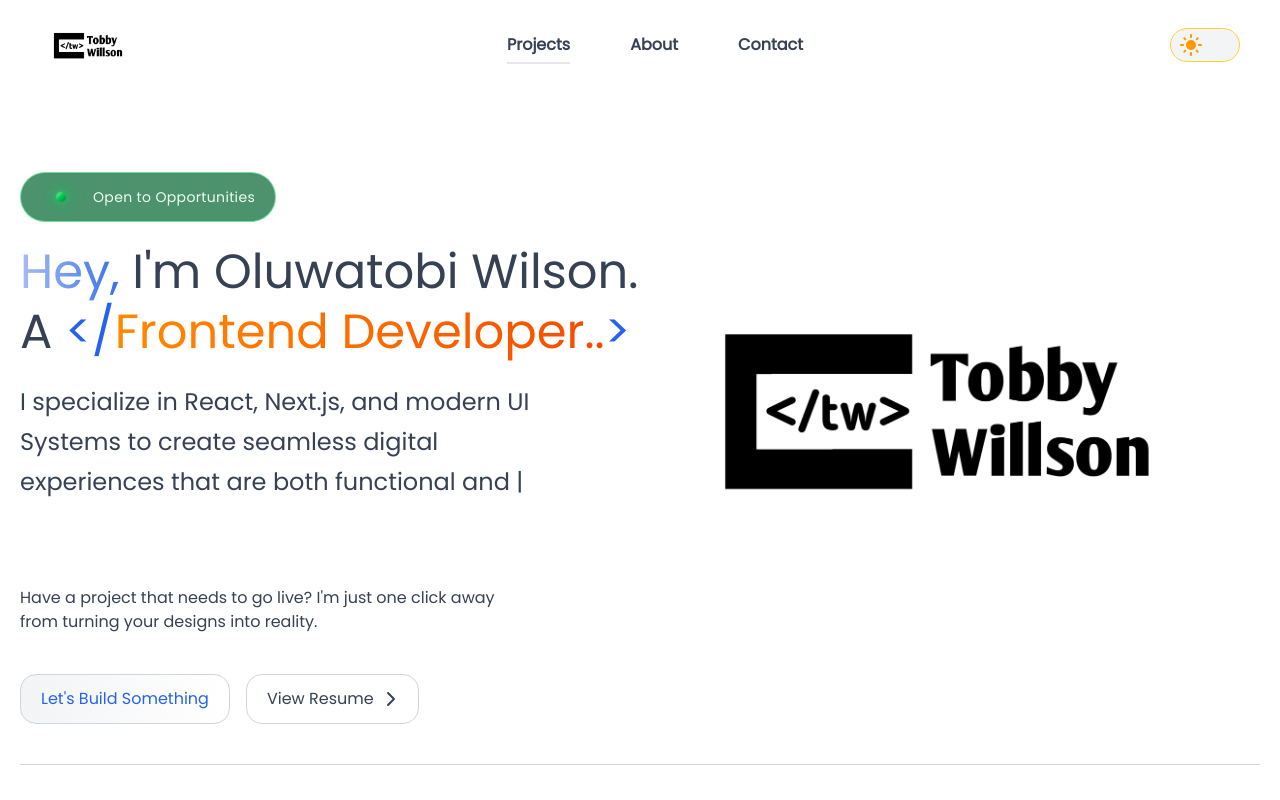
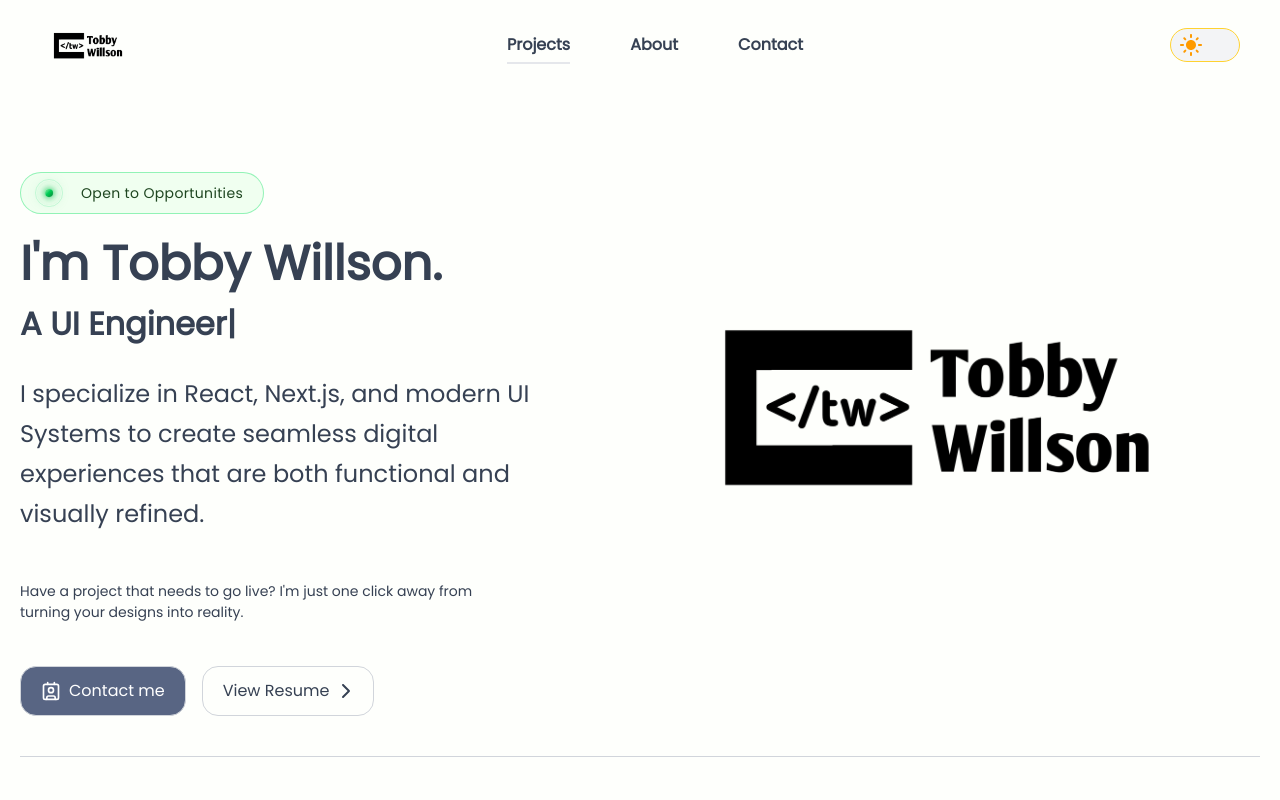
Before and after one commit to TobbyWillson/my-portfolio, a React (Vite) app: page / in a window 1280 px wide. Shown: the top 800 px of the page. Built offline with nearby package versions, Linux system fonts and the light colour scheme.

Commit message:
Changes to back to top, and hero section

```diff
--- a/src/Components/HeroSection.jsx
+++ b/src/Components/HeroSection.jsx
@@ -12,6 +12,7 @@ import TelegramVanish from "./Thanos";
 
 import { useNavigate } from "react-router-dom";
 import OpenTo from "./openTo";
+import { Contact } from "lucide-react";
 
 const HeroSection = () => {
   const [isDownloading, setIsDownloading] = useState(false);
@@ -85,34 +86,23 @@ const HeroSection = () => {
   }, [isHired]);
 
   return (
-    <div className=''>
+    <div className='max-[420px]:px-3'>
       <div className='mt-17  sm:mt-33 '>
         <div className='flex flex-wrap items-center '>
-          <div className='w-full lg:w-1/2 flex flex-col gap-5 max-[362px]:gap-5'>
+          <div className='w-full lg:w-1/2 flex flex-col gap-5 '>
             {/* Open to opportunities */}
             <OpenTo />
-            <div className='max-[375px]:text-[23px] max-[424px]:text-[26px] text-[30px]  sm:text-[42px] xl:text-5xl md:leading-15   '>
-              <p>
-                <span className=' bg-linear-to-r from-[#a9bdee] to-[#2563EB] text-transparent bg-clip-text  mb-2'>Hey, </span>
-                I'm Oluwatobi Wilson.
+            <div className='sm:text-[42px] xl:text-5xl md:leading-15   '>
+              <p className='text-[48px] max-[462px]:text-[45px] max-[450px]:text-[42px] max-[420px]:text-[38px] max-[406px]:text-[35px] max-[389px]:text-[33px] font-extrabold '>I'm Tobby Willson.</p>
+              <p className='text-[32px] max-[420px]:text-[30px] max-[408px]:text-[26px] font-bold'>
+                A <ReactTyped strings={["Frontend Developer.", "React Specialist.", "UI Engineer."]} typeSpeed={40} backSpeed={30} loop />
               </p>
-              A <span class='text-[#2563EB]'>&lt;/</span>
-              <span class='bg-linear-to-r from-orange-400 to-orange-600 text-transparent bg-clip-text'>Frontend Developer..</span>
-              <span class='text-[#2563EB]'>&gt;</span>
-              <p className='text-[20px] max-sm:leading-8 sm:text-[24px] md:leading-12 lg:leading-10 mt-5 min-[866px]:pr-10 min-[940px]:pr-20 min-[1024px]:mx-auto dark:text-white/70'>
-                <span className='relative inline-block '>
-                  <span className='invisible' aria-hidden='true'>
-                    I specialize in React, Next.js, and modern UI Systems to create seamless digital experiences that are both functional and visually refined.
-                  </span>
-
-                  <span className='absolute top-0 left-0 w-full'>
-                    <ReactTyped strings={[" I specialize in React, Next.js, and modern UI Systems to create seamless digital experiences that are both functional and visually refined."]} typeSpeed={40} contentType='html' />
-                  </span>
-                </span>
+              <p className='max-sm:leading-8 text-[18px] sm:text-[24px] md:leading-10 mt-5 min-[866px]:pr-10 min-[940px]:pr-20 min-[1024px]:mx-auto dark:text-white/80'>
+                I specialize in React, Next.js, and modern UI Systems to create seamless digital experiences that are both functional and visually refined.
               </p>
             </div>
 
-            <div className='dark:text-white/70'>
+            <div className='dark:text-white/70 text-[14px]'>
               <div className='relative min-h-[80px] flex items-center  overflow-hidden'>
                 {!isHired ? (
                   <div className='relative w-full'>
@@ -163,11 +153,14 @@ const HeroSection = () => {
           </div>
         </div>
 
-        <div className='mt-8 pb-10 border-b border-border-gray flex flex-col  min-[600px]:flex-row gap-4'>
+        <div className='mt-8 pb-10 border-b border-border-gray flex flex-col  min-[430px]:flex-row  min-[430px]:items-center gap-4'>
           <div className='flex ' onClick={handleHireMe}>
             <button to=''>
-              <div className='border border-border-gray dark:border-0 rounded-2xl bg-linear-to-r from-gray-100 to-white dark:from-gray-100 dark:to-gray-200 px-5 py-3 text-[14px] md:text-[16px] text-[#2563EB] hover:scale-107 cursor-pointer transition-all duration-700 hover:text-[#192239]  gap-2'>
-                Let's Build Something
+              <div className='bg-[#586583] dark:bg-[#2763a0] border border-border-gray rounded-2xl  px-5 py-3 text-white text-[14px] md:text-[16px] flex justify-center items-center hover:scale-107 cursor-pointer transition-all duration-700  hover:bg-[#556daf]  gap-2'>
+                <div>
+                  <Contact className='w-5 h-5' />
+                </div>
+                <p>Contact me</p>
               </div>
             </button>
           </div>
--- a/src/Components/OpenTo.jsx
+++ b/src/Components/OpenTo.jsx
@@ -2,7 +2,7 @@ import React from "react";
 
 const OpenTo = () => {
   return (
-    <div className='flex items-center w-fit gap-3 px-5 py-1 rounded-full border border-green-300/80 bg-green-800/70 dark:border-green-400/40 dark:bg-green-900/30'>
+    <div className='flex items-center w-fit gap-3 pl-2 pr-5  rounded-full border border-green-300/80 bg-[#f0fff0] dark:border-green-400/40 dark:bg-green-900/30'>
       {/* Indicator */}
       <div className='relative w-10 h-10 flex items-center justify-center shrink-0'>
         <span className='absolute w-8 h-8 rounded-full border border-green-400/25 animate-pulse-ring' />
@@ -12,8 +12,8 @@ const OpenTo = () => {
 
       {/* Text */}
       <div className=''>
-        <p className='text-[14px] tracking-wide text-green-50 leading-none'>
-          Open to <span className='dark:text-green-400'>Opportunities</span>
+        <p className='text-[14px] tracking-wide text-[#1e4620]  dark:text-green-50 leading-none'>
+          Open to <span className=''>Opportunities</span>
         </p>
       </div>
     </div>
--- a/src/constants/Materials.jsx
+++ b/src/constants/Materials.jsx
@@ -141,9 +141,9 @@ export const aboutConfigs = [
   {
     greeting: "Hi",
     welcomeMsg: "You are welcome to read and understand more about me!",
-    aboutMe: "I am Oluwatobi Wilson, a frontend developer based in Nigeria.",
-    whatIDo: "  I build scalable, high-performance web applications that translate complex product ideas into clean, intuitive user interfaces. My work spans fintech, logistics, commerce, and education platforms—developing systems that balance user experience with real business needs.",
-    expertise: "Beyond writing code, I think in systems. I approach frontend development as part of a larger product ecosystem, ensuring that interfaces are not only visually clear, but structured, maintainable, and scalable.",
+    aboutMe: "I am Tobby Wilson, a frontend developer based in Nigeria.",
+    whatIDo: ["  I build scalable, high performance web applications that translate complex product ideas into clean, intuitive user interfaces. ", "My work spans fintech, logistics, commerce, and education platforms—developing systems that balance user experience with real business needs."],
+    expertise: "Beyond writing code, I think in systems. I don't just build interfaces, I build systems that scale.",
     whatIBuild: " From crypto platforms to logistics dashboards, accounting systems, and digital learning tools, I specialize in simplifying complex workflows into seamless user experiences.",
     aprroachTitle: "My approach combines:",
     approaches: ["Structured component design over isolated UI elements", "Business-aware development over surface-level styling", "Performance and usability over unnecessary complexity"],
--- a/src/index.css
+++ b/src/index.css
@@ -25,7 +25,7 @@ body {
 }
 
 @theme {
-  --color-background: #fff;
+  --color-background: #fefffc;
   --color-bg-text: rgb(54, 65, 83);
 
   --color-border-gray: rgb(209, 213, 219);
@@ -44,16 +44,16 @@ body {
   @keyframes pulseDot {
     0%,
     100% {
-      transform: scale(1);
+      transform: scale(0.8);
       box-shadow:
         0 0 6px 2px rgba(34, 197, 94, 0.6),
         0 0 18px 4px rgba(34, 197, 94, 0.3);
     }
     50% {
-      transform: scale(1.65);
-      box-shadow:
+      transform: scale(1.45);
+      /* box-shadow:
         0 0 12px 5px rgba(34, 197, 94, 0.9),
-        0 0 34px 10px rgba(34, 197, 94, 0.5);
+        0 0 34px 10px rgba(34, 197, 94, 0.5); */
     }
   }
 
@@ -98,7 +98,7 @@ body {
       transform: translateY(0);
     }
     50% {
-      transform: translateY(-6px);
+      transform: translateY(-10px);
     }
   }
 }
--- a/src/pages/AboutMe.jsx
+++ b/src/pages/AboutMe.jsx
@@ -45,12 +45,12 @@ const AboutMe = () => {
 
       <div className=' '>
         <div className='container mx-auto px-3'>
-          <div className=' mt-30 md:px-10'>
+          <div className=' mt-20 md:px-10'>
             {/* <img src='' alt='' className='' /> */}
             <div className=' border-b border-border-gray pb-5 rounded-lg'>
               {aboutConfigs.map((about, index) => (
                 <div className='flex flex-col justify-center items-center gap-4' key={index}>
-                  <p className='text-2xl sm:text-3xl lg:text-4xl'>
+                  <p className='text-[28px] sm:text-3xl lg:text-4xl'>
                     {about.greeting}, {checkTimeOfDay()}
                   </p>
                   <p className='text-[14px] text-center sm:text-[20px]'>{about.welcomeMsg}</p>
@@ -60,11 +60,15 @@ const AboutMe = () => {
           </div>
 
           {/* Details on what I do */}
-          <div id='resume' className='md:px-10 font-manrope  '>
+          <div id='resume' className='md:px-10 max-w-[600px] px-5 '>
             {aboutConfigs.map((about, index) => (
-              <div key={index} className='flex flex-col text-justify gap-8 leading-8 mt-15'>
+              <div key={index} className='flex flex-col gap-8 leading-8 mt-15'>
                 <h1 className='font-extrabold '>{about.aboutMe}</h1>
-                <p className=''>{about.whatIDo}</p>
+
+                {about.whatIDo.map((what, index) => (
+                  <p className=''> {what} </p>
+                ))}
+
                 <p>
                   <span className='font-semibold'>{about.expertise}</span>
                   <br />
```
Also changed, not shown: src/Components/BackToTop.jsx (+12 -24 lines).
